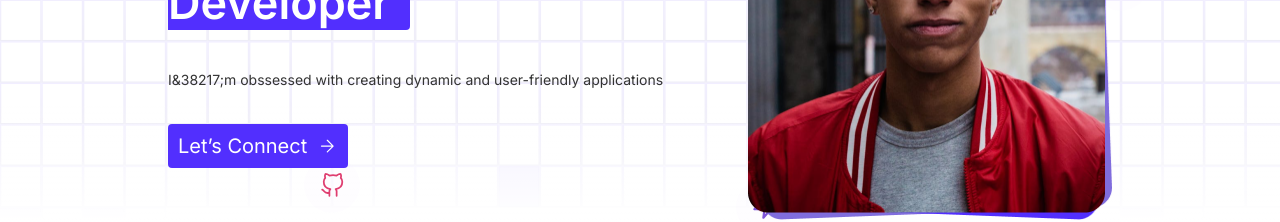
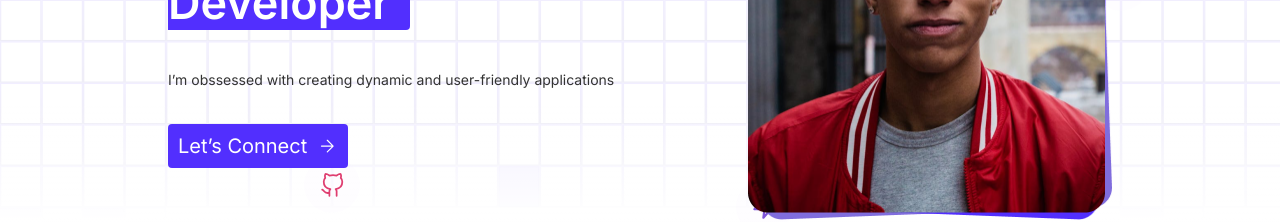
Before and after one commit to sujansijakhow/Portfolio, a Next.js app: page / in a window 1280 px wide. Shown: the part 457-679 px from the top of the page. Built offline with nearby package versions, Linux system fonts and the light colour scheme.

Commit message:
Hero section modified

```diff
--- a/app/components/Hero/Hero.tsx
+++ b/app/components/Hero/Hero.tsx
@@ -21,7 +21,7 @@ const Hero = () => {
             </Reveal>
             <Reveal initialX={-30} delay={0.2}>
                 <p className='text-center text-sm mx-6
-                    md:text-start md:mx-0'> I&38217;m obssessed with creating dynamic and user-friendly applications
+                    md:text-start md:mx-0'> I&#8217;m obssessed with creating dynamic and user-friendly applications
                 </p>
             </Reveal>
             <Reveal initialX={-40} delay={0.4}>
```
